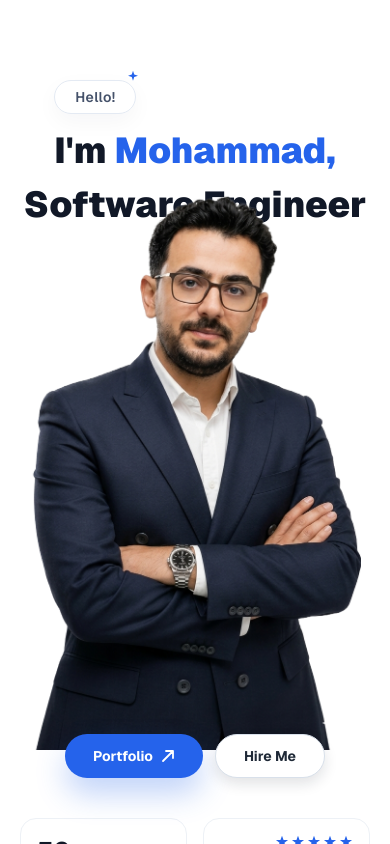
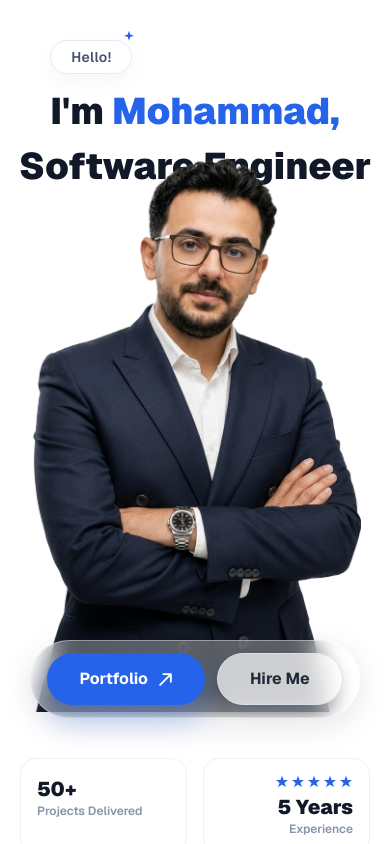
Before and after one commit to sorenammd/portfolio, a Next.js app: page / in a window 390 px wide. Shown: the top 844 px of the page. Built offline with nearby package versions, Linux system fonts and the light colour scheme.

Commit message:
Refactor Hero component layout and update button styles for improved responsiveness

```diff
--- a/components/hero/index.tsx
+++ b/components/hero/index.tsx
@@ -28,7 +28,7 @@ function StarIcon({ className = "h-4.5 w-4.5" }: { className?: string }) {
 export default function Hero() {
     return (
         <section className="relative min-h-screen w-full overflow-hidden bg-white px-5 text-[#0f172a] md:px-8">
-            <div className="relative mx-auto flex min-h-screen w-full max-w-7xl flex-col items-center pt-20 md:block md:h-screen md:min-h-185 md:pt-0">
+            <div className="relative mx-auto flex min-h-screen w-full max-w-7xl flex-col items-center pt-10 md:block md:h-screen md:min-h-185 md:pt-0">
                 <div className="relative z-30 w-fit md:absolute md:left-1/2 md:top-22.5 md:z-auto md:-translate-x-1/2">
                     <motion.div
                         {...fadeUp(0)}
@@ -49,7 +49,7 @@ export default function Hero() {
 
                     <motion.h1
                         {...fadeUp(0.1)}
-                        className="relative z-10 mt-5 w-max whitespace-nowrap text-center text-[clamp(2.25rem,9vw,3.25rem)] font-black leading-[0.95] tracking-normal text-[#111827] md:text-[clamp(4.75rem,6.55vw,6rem)]"
+                        className="relative z-10 mt-5 w-max whitespace-nowrap text-center text-[9.5vw] font-black leading-[0.95] tracking-normal text-[#111827] md:text-[clamp(4.75rem,6.55vw,6rem)]"
                     >
                         I&apos;m <span className="text-[#2563eb]">Mohammad,</span>
                     </motion.h1>
@@ -57,7 +57,7 @@ export default function Hero() {
 
                 <motion.h2
                     {...fadeUp(0.2)}
-                    className="relative z-40 mt-5 w-max whitespace-nowrap text-center text-[clamp(2.25rem,8.5vw,3.25rem)] font-black leading-[0.95] tracking-normal text-[#111827] md:absolute md:left-1/2 md:top-65 md:mt-0 md:-translate-x-1/2 md:text-[clamp(4.9rem,6.8vw,6.35rem)]"
+                    className="relative z-40 mt-5 w-max whitespace-nowrap text-center text-[9.5vw] font-black leading-[0.95] tracking-normal text-[#111827] md:absolute md:left-1/2 md:top-65 md:mt-0 md:-translate-x-1/2 md:text-[clamp(4.9rem,6.8vw,6.35rem)]"
                 >
                     Softw
                     <span className="outlined-text">are En</span>
@@ -104,7 +104,7 @@ export default function Hero() {
                     <hr className="mt-4 w-full border-[#e2e8f0]" />
                 </motion.div>
 
-                <motion.div {...fadeUp(0.5)} className="relative z-50 -mt-4 flex items-center gap-3 md:absolute md:bottom-8.5 md:left-1/2 md:mt-0 md:-translate-x-1/2 md:gap-4">
+                <motion.div {...fadeUp(0.5)} className="relative z-50 -mt-[4.5rem] md:absolute md:top-[calc(4.5rem+min(86vh,690px)-5.5rem)] md:left-1/2 md:mt-0 md:-translate-x-1/2">
                     <svg
                         className="absolute -left-14 bottom-2 hidden text-[#64748b] md:block"
                         width="42"
@@ -117,20 +117,22 @@ export default function Hero() {
                         <path d="M26.5 31.5L31 26l5.5 4" stroke="currentColor" strokeWidth="2" strokeLinecap="round" strokeLinejoin="round" />
                     </svg>
 
-                    <button className="flex h-11 items-center gap-2 rounded-full bg-[#2563eb] px-7 text-sm font-bold text-white shadow-[0_16px_30px_rgba(37,99,235,0.28)] transition-colors duration-200 hover:bg-[#1d4ed8]">
+                    <div className="flex items-center gap-3 rounded-full border border-white/40 bg-white/30 px-4 py-3 shadow-[0_8px_32px_rgba(15,23,42,0.10)] backdrop-blur-md md:gap-4">
+                        <button className="flex h-13 items-center gap-2.5 rounded-full bg-[#2563eb] px-8 text-base font-bold text-white shadow-[0_16px_30px_rgba(37,99,235,0.28)] transition-colors duration-200 hover:bg-[#1d4ed8]">
                             Portfolio
-                        <svg width="14" height="14" viewBox="0 0 14 14" fill="none" aria-hidden="true">
+                            <svg width="15" height="15" viewBox="0 0 14 14" fill="none" aria-hidden="true">
                                 <path d="M2 12L12 2M12 2H5M12 2v7" stroke="currentColor" strokeWidth="1.8" strokeLinecap="round" strokeLinejoin="round" />
                             </svg>
                         </button>
-                    <button className="h-11 rounded-full border border-[#d8e0ea] bg-white px-7 text-sm font-bold text-[#1f2937] shadow-[0_6px_14px_rgba(15,23,42,0.12)] transition-colors duration-200 hover:border-[#bfccdc] hover:bg-[#f8fafc]">
+                        <button style={{ textWrap: 'nowrap' }} className="h-13 rounded-full border border-[#d8e0ea] bg-white/70 px-8 text-base font-bold text-[#1f2937] shadow-[0_6px_14px_rgba(15,23,42,0.10)] transition-colors duration-200 hover:border-[#bfccdc] hover:bg-white">
                             Hire Me
                         </button>
+                    </div>
                 </motion.div>
 
                 <motion.div {...fadeIn(0.6)} className="grid w-full max-w-md grid-cols-2 gap-4 py-10 md:hidden">
                     <div className="rounded-2xl border border-[#edf1f6] p-4">
-                        <p className="text-2xl font-black text-[#111827]">50+</p>
+                        <p className="text-xl font-black text-[#111827]">50+</p>
                         <p className="text-xs font-semibold text-[#8794ab]">Projects Delivered</p>
                     </div>
                     <div className="rounded-2xl border border-[#edf1f6] p-4 text-right">
@@ -139,7 +141,7 @@ export default function Hero() {
                                 <StarIcon key={index} className="h-3.5 w-3.5" />
                             ))}
                         </div>
-                        <p className="text-2xl font-black text-[#111827]">5 Years</p>
+                        <p className="text-xl font-black text-[#111827]">5 Years</p>
                         <p className="text-xs font-semibold text-[#8794ab]">Experience</p>
                     </div>
                     <div className="col-span-2 rounded-2xl border border-[#edf1f6] p-4">
```
Lines whose indentation alone changed are shown as unchanged.
